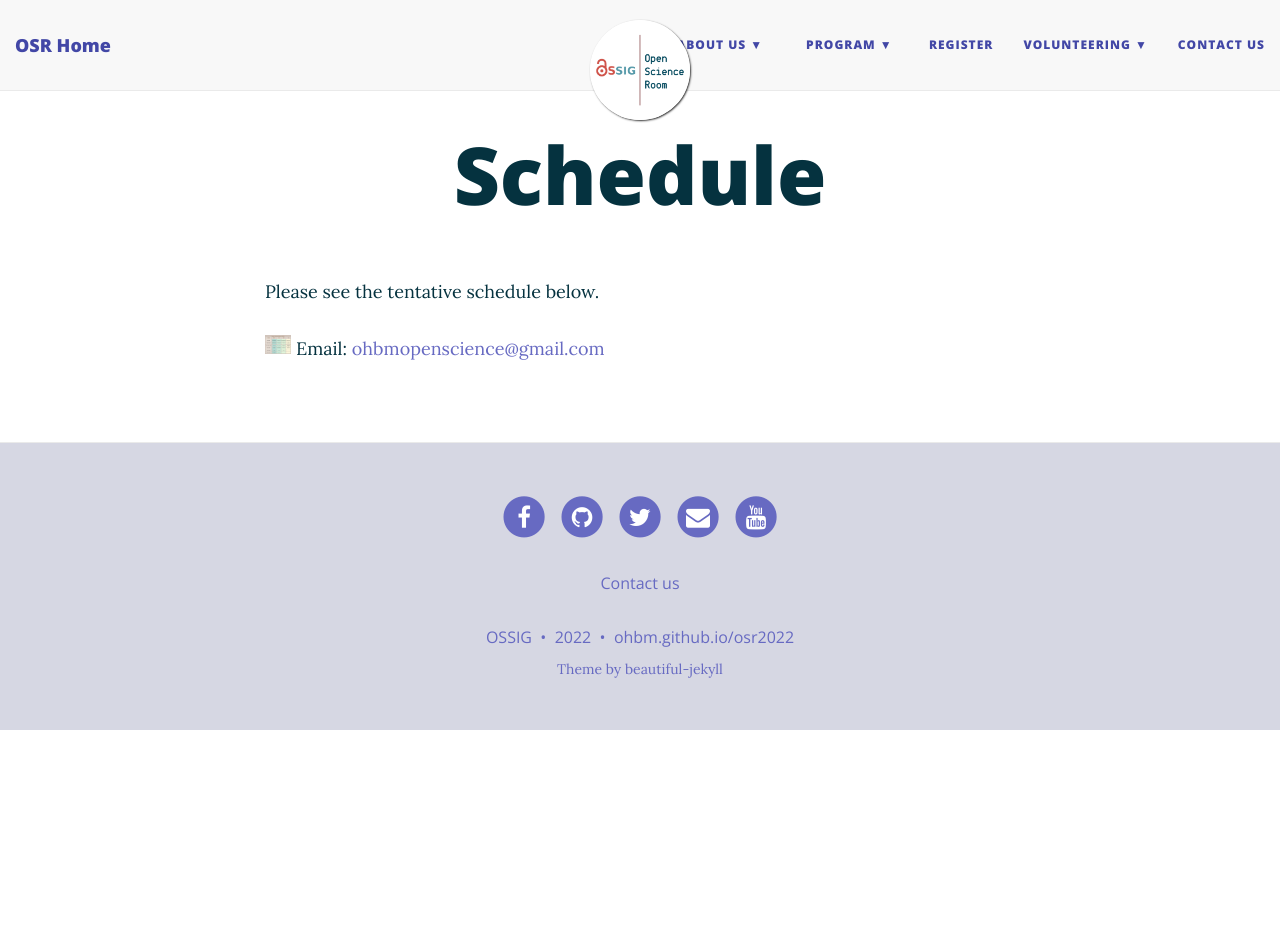
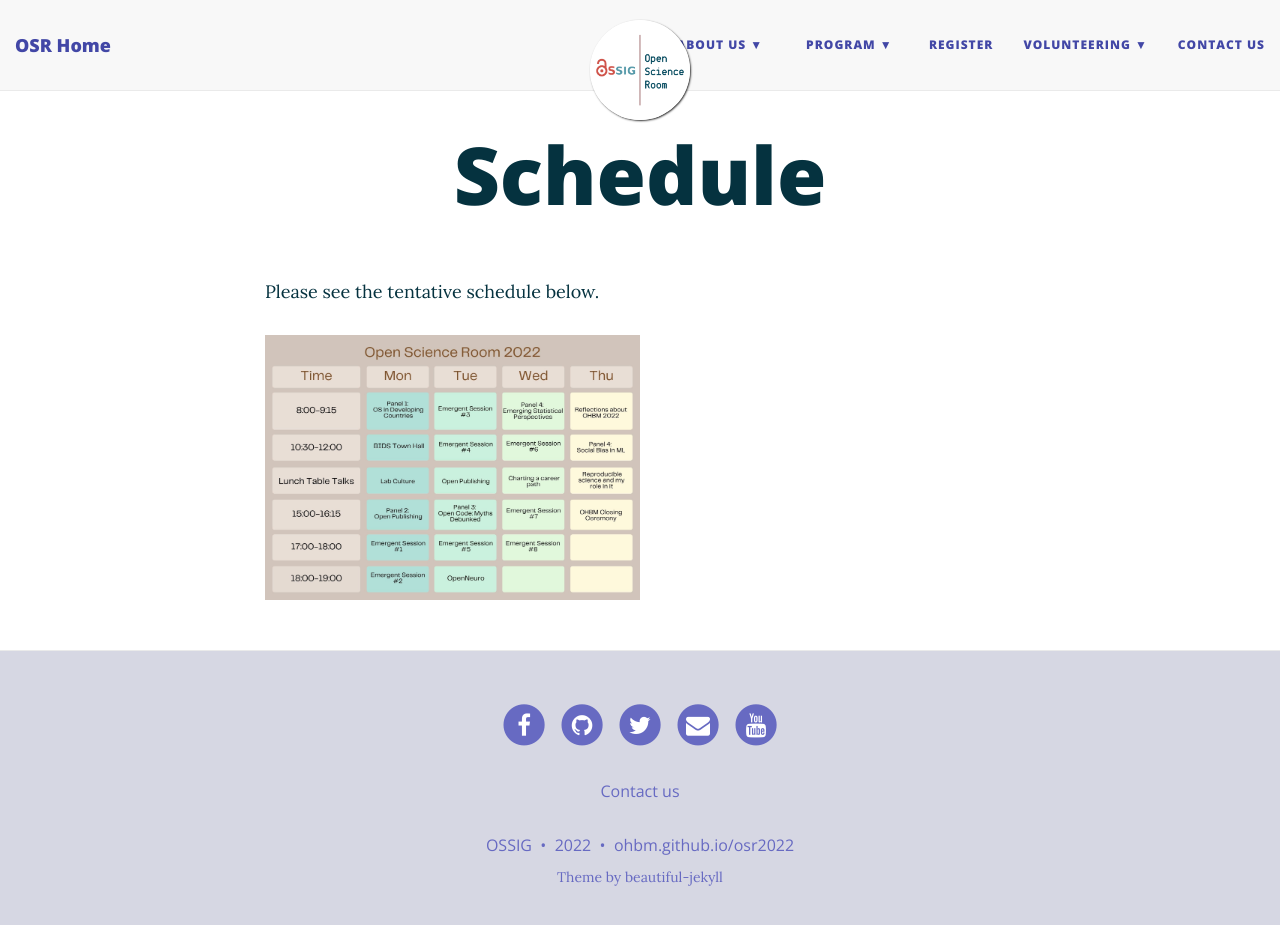
Before and after one commit to ohbm/osr2023, a Jekyll site: the page built from schedule.md, in a window 1280 px wide and 938 px high. Shown: the top 925 px of the window. Built offline with Jekyll 4.4.1, drawn with Linux system fonts in a browser that asks for light colours; nearby versions of some CDN libraries.

Commit message:
Update schedule.md

```diff
--- a/schedule.md
+++ b/schedule.md
@@ -5,5 +5,5 @@
 
 Please see the tentative schedule below.
 
-<img align="left" src="../img/static_schedule.jpeg" alt="email" width="3.5%">&nbsp;Email: <ohbmopenscience@gmail.com>
+<img align="left" src="../img/static_schedule.jpeg" alt="email" width="50%">
 <br>
```
